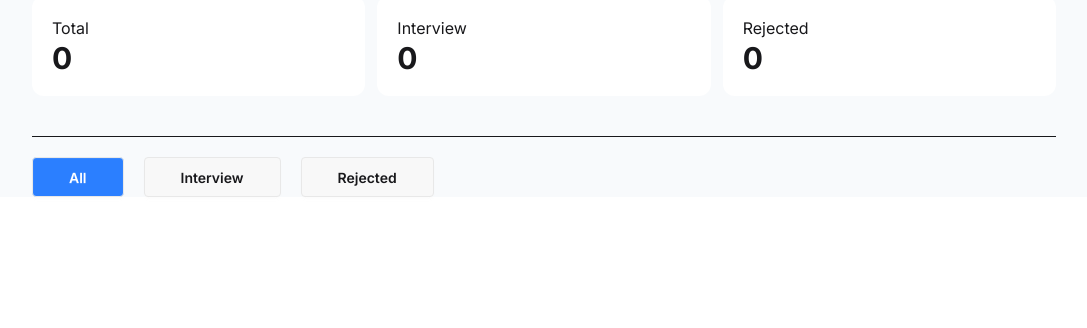
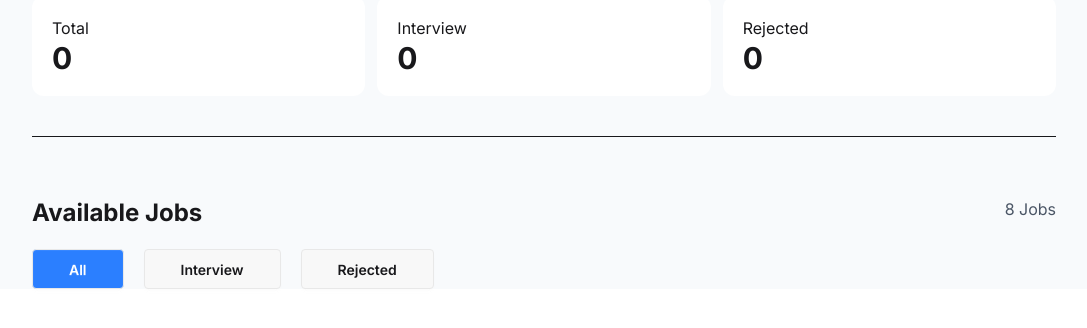
Before and after one commit to Nafis-Sahriar/Assignment_4_Job_Application_Tracker, a plain HTML site: page index.html in a window 1280 px wide. Shown: the part 64-392 px from the top of the page, without its empty margins (96-1183 px from the left). Drawn offline with nearby package versions, Linux system fonts and the light colour scheme.

Commit message:
Available Job Design Added: Button Animation Check on Live Link

```diff
--- a/index.html
+++ b/index.html
@@ -67,6 +67,16 @@
         <!-- LIne -->
         <hr class="mt-5">
 
+        <section class="flex justify-between mb-5 mt-[60px]">
+
+            <h1 class="font-bold text-2xl">Available Jobs</h1>
+            <p>
+                <span class="text-gray-600">8 </span>
+                <span class="text-gray-600">Jobs</span>
+            </p>
+
+        </section>
+
 
         <section id="button-section" class="mb-10">
 
@@ -88,7 +98,7 @@
 
 
 
-    <script src="./script.js"></script>
+    <script src="./JS/script.js"></script>
 </body>
 
 </html>
```
Also changed, not shown: JS/script.js (renamed from script.js).
